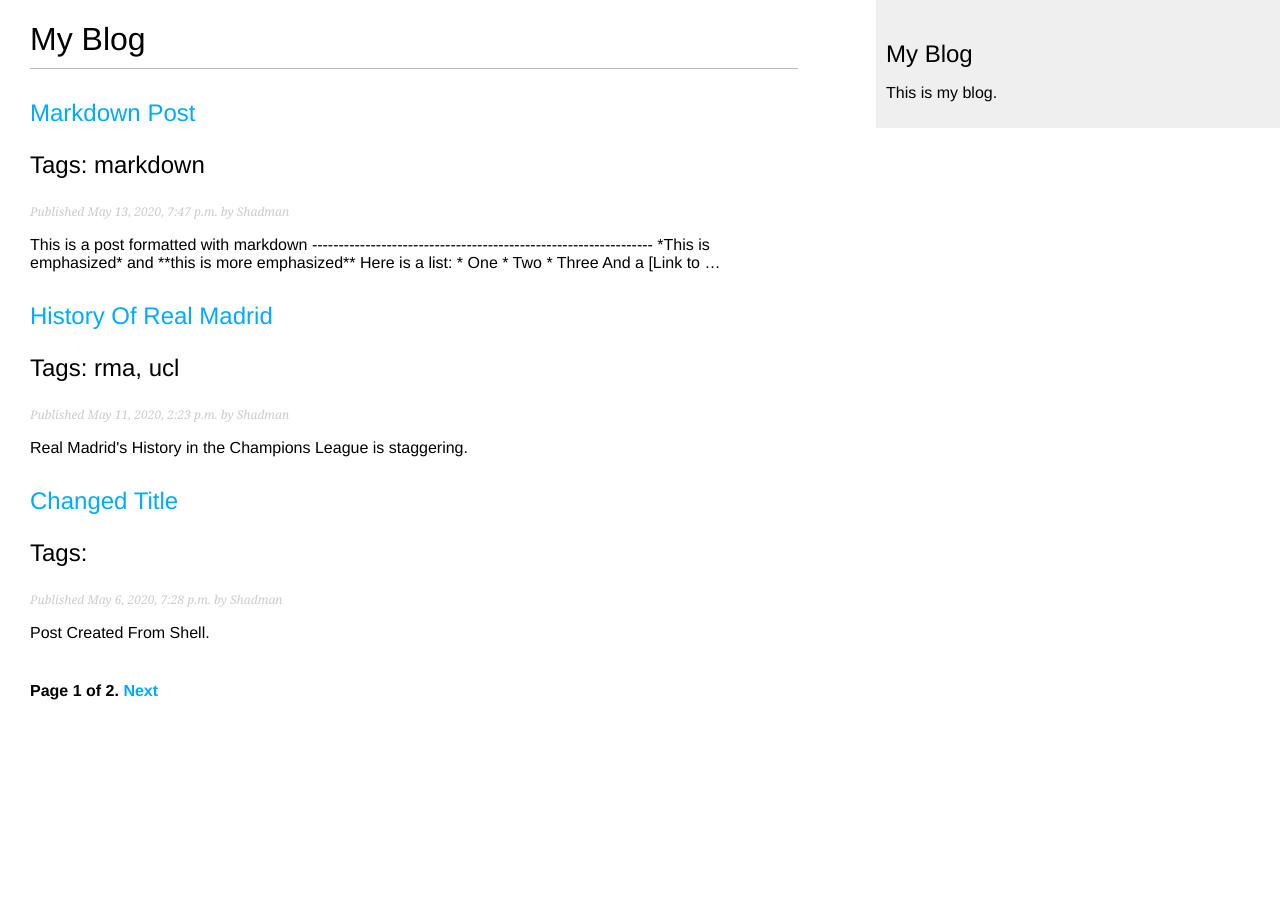
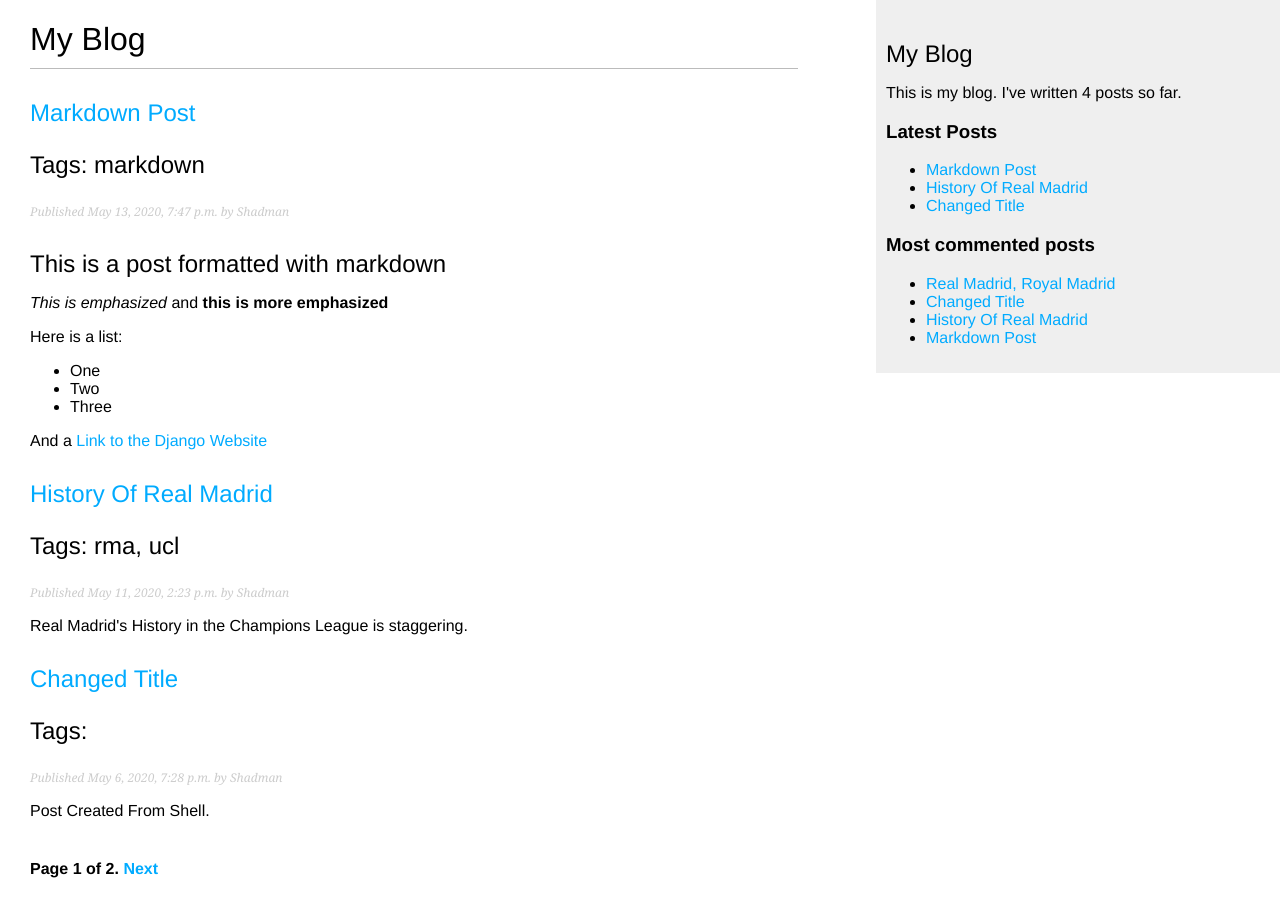
Before and after one commit to Shadman-Ahmed-Chowdhury/Django-2-By-Example, a Django app: page /blog/ in a window 1280 px wide. Before the commit the page ends 700 px from the top, so only its background shows below. Run offline with Django 3.2, Linux system fonts and the light colour scheme; data comes from the database, SQL or seed files in the repository; both versions use the stored data as it was after the commit; parts of the project's set-up code (start-up, migrations or seed data) failed here and were passed over.

Commit message:
Customer tags and filters added

```diff
--- a/blog-project/mysite/blog/templates/blog/base.html
+++ b/blog-project/mysite/blog/templates/blog/base.html
@@ -1,3 +1,4 @@
+{% load blog_tags %}
 {% load static %}
 
 <!DOCTYPE html>
@@ -16,7 +17,19 @@
 
     <div id="sidebar">
       <h2>My Blog</h2>
-      <p>This is my blog.</p>
+      <p>This is my blog. I've written {% total_posts %} posts so far. </p>
+      <h3>Latest Posts</h3>
+      {% show_latest_posts 3 %}
+
+      <h3>Most commented posts</h3>
+      {% get_most_commented_posts as most_commnented_posts %}
+      <ul>
+        {% for post in most_commnented_posts %}
+          <li>
+            <a href="{{ post.get_absolute_url }}"> {{ post.title }} </a>
+          </li>
+        {% endfor %}
+      </ul>
     </div>
   </body>
 </html>
--- a/blog-project/mysite/blog/templates/blog/post/detail.html
+++ b/blog-project/mysite/blog/templates/blog/post/detail.html
@@ -1,5 +1,6 @@
 {% extends "blog/base.html" %}
 
+{% load blog_tags %}
 {% block title %}
   {{ post.title }}
 {% endblock %}
@@ -9,7 +10,7 @@
   <p class="date">
     Published {{ post.publish }} by {{ post.author }}
   </p>
-  {{ post.body|linebreaks }}
+  {{ post.body|markdown }}
   <p>
     <a href="{% url 'blog:post_share' post.id %}"> Share this post </a>
   </p>
--- /dev/null
+++ b/blog-project/mysite/blog/templates/blog/post/latest_posts.html
@@ -0,0 +1,5 @@
+<ul>
+  {% for post in latest_posts %}
+    <li> <a href="{{ post.get_absolute_url }}">{{ post.title }}</a> </li>
+  {% endfor %}
+</ul>
--- a/blog-project/mysite/blog/templates/blog/post/list.html
+++ b/blog-project/mysite/blog/templates/blog/post/list.html
@@ -1,5 +1,6 @@
 {% extends "blog/base.html" %}
 
+{% load blog_tags %}
 {% block title %}
   My Blog
 {% endblock %}
@@ -27,7 +28,7 @@
       Published {{ post.publish }} by {{ post.author }}
     </p>
 
-    {{ post.body|truncatewords:30|linebreaks }}
+    {{ post.body|markdown|truncatewords_html:30 }}
 
   {% endfor %}
   {% include "pagination.html" with page=posts %}
--- /dev/null
+++ b/blog-project/mysite/blog/templatetags/blog_tags.py
@@ -0,0 +1,25 @@
+from django import template
+from ..models import Post
+from django.db.models import Count
+from django.utils.safestring import mark_safe
+import markdown
+
+
+register = template.Library()
+
+@register.simple_tag
+def total_posts():
+    return Post.published.count()
+
+@register.inclusion_tag('blog/post/latest_posts.html')
+def show_latest_posts(count=5):
+    latest_posts = Post.published.order_by ('-publish')[:count]
+    return {'latest_posts':latest_posts}
+
+@register.simple_tag
+def get_most_commented_posts(count=5):
+    return Post.published.annotate(total_comments=Count('comments')).order_by('-total_comments')[:count]
+
+@register.filter(name='markdown')
+def markdown_format(text):
+    return mark_safe(markdown.markdown(text))
```
Also changed, not shown: blog-project/mysite/blog/templatetags/__init__.py (added), blog-project/mysite/db.sqlite3.
